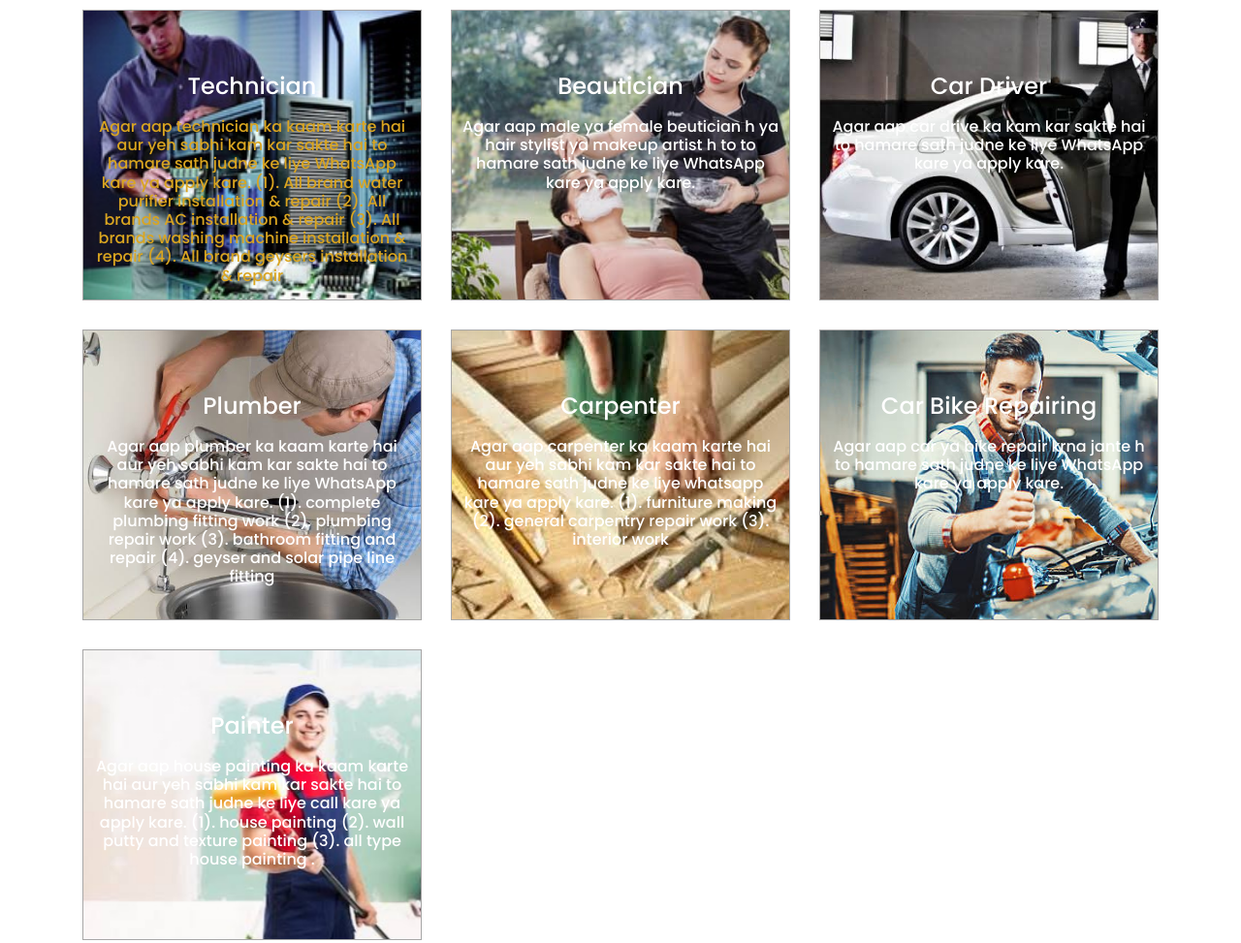
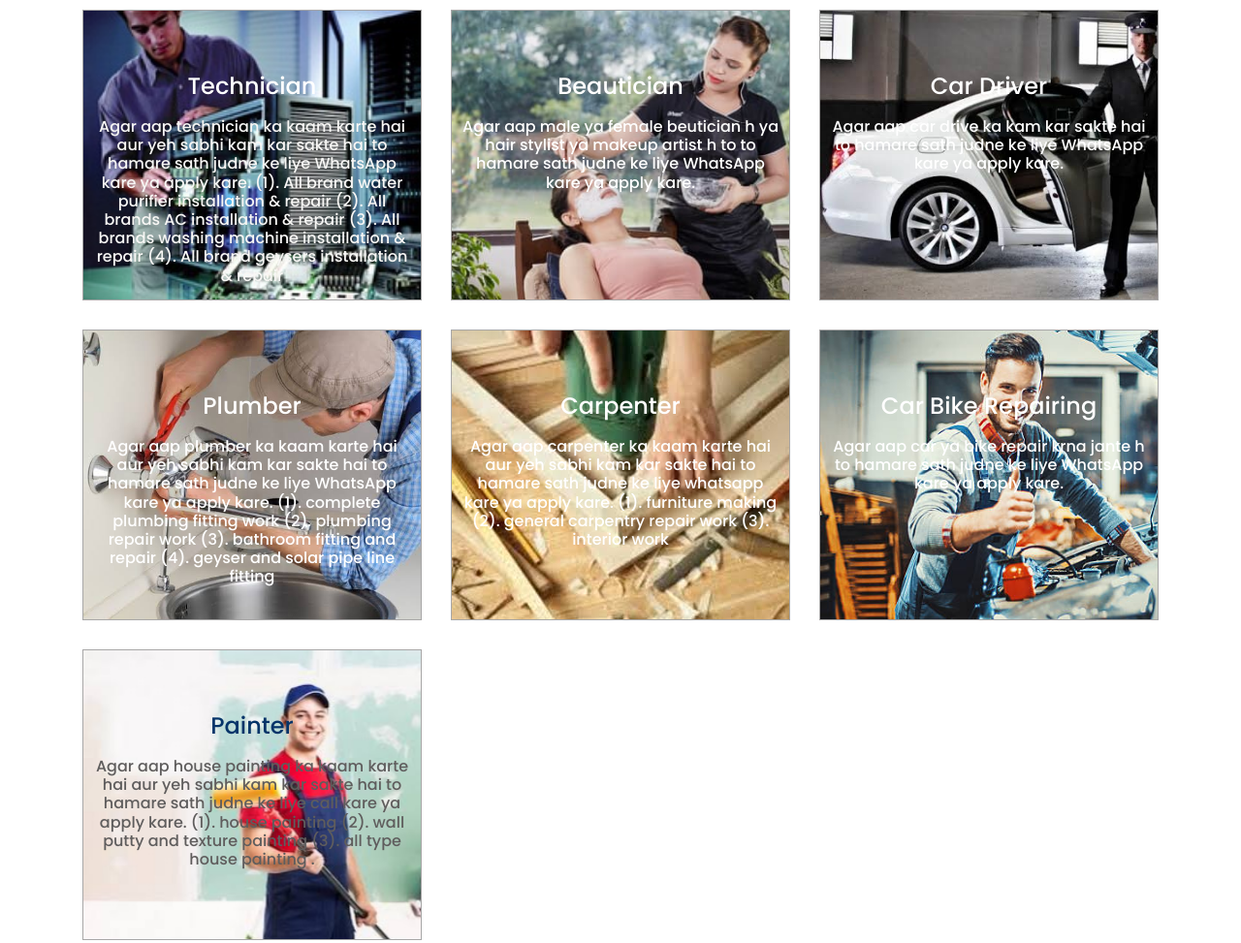
Before and after one commit to mona881/beautyFixhome, a plain HTML site: page index.html in a window 1280 px wide. Shown: the part 1672-2645 px from the top of the page at 97% size. Drawn offline with nearby package versions, Linux system fonts and the light colour scheme; a web font is replaced by a local one.

Commit message:
Update index.html

```diff
--- a/index.html
+++ b/index.html
@@ -245,7 +245,7 @@ font-family: 'Galada', cursive;-->
                         <a href="https://docs.google.com/forms/d/e/1FAIpQLSeMjyPw7yP2JGf82nxoyOxn3qlyu5T-9GVylAt3a_wHMM0y7g/viewform?usp=sf_link">
                         <div class=" w3-hover-shadow w3-padding-64 w3-center" style="border: rgb(168, 167, 167) 0.1px solid; height:300px;background-image: url('img/about/technicians2.jpg');background-size:cover; backdrop-filter:unset;">
                             <h3 style="color:white">Technician</h3>
-                            <h5 style="padding:10px; color:goldenrod;">
+                            <h5 style="padding:10px; color:rgb(248, 247, 245);">
                                 Agar aap technician ka kaam karte hai aur yeh sabhi kam kar sakte hai to hamare sath judne ke liye WhatsApp kare ya apply kare. (1). All brand water purifier installation & repair  (2). All brands AC installation & repair (3). All brands washing machine installation & repair (4).
                                 All brand geysers installation & repair
                                  <!-- (5). All brand refrigerator installation & repair (6). All brand microwave repair  -->
@@ -307,8 +307,8 @@ font-family: 'Galada', cursive;-->
                     <div class="col-lg-4 col-12" style="margin-bottom: 30px;">
                         <a href="https://docs.google.com/forms/d/e/1FAIpQLSeMjyPw7yP2JGf82nxoyOxn3qlyu5T-9GVylAt3a_wHMM0y7g/viewform?usp=sf_link">
                             <div class=" w3-hover-shadow w3-padding-64 w3-center" style="border:rgb(168, 167, 167)  0.1px solid; height:300px;background-image: url('img/about/painter.jpeg');background-size:cover; backdrop-filter:unset;">
-                                <h3 style="color:white">Painter</h3>
-                                 <h5 style="padding:10px; color:white;">
+                                <h3 style="color:rgb(5, 52, 105)">Painter</h3>
+                                 <h5 style="padding:10px; color:rgb(95, 93, 93);">
                                     Agar aap house painting ka kaam karte hai aur yeh sabhi kam kar sakte hai to hamare sath judne ke liye call kare ya apply kare.
                                     (1). house painting (2). wall putty and texture painting (3). all type house painting .
                                  </h5>
```
